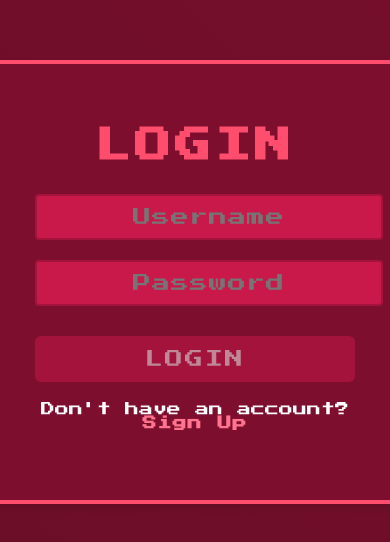
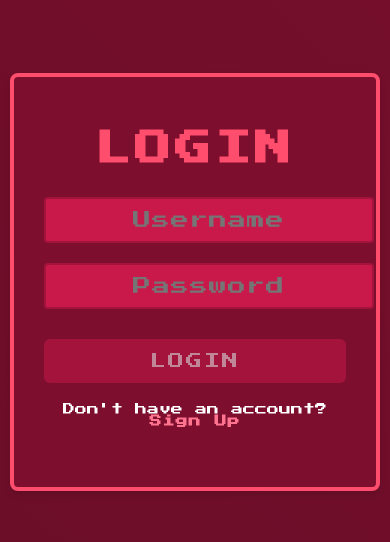
Before and after one commit to K-Senthil-Shunmugam/realms-of-discovery-front-end, a React (Create React App) app: page /login in a window 390 px wide. Shown: the part 140-682 px from the top of the page. Built offline with nearby package versions, Linux system fonts and the light colour scheme.

Commit message:
Update file Login.css

```diff
--- a/src/components/Login.css
+++ b/src/components/Login.css
@@ -31,6 +31,8 @@ body {
   align-items: center;
   width: 100%;
   height: 100%;
+  padding: 10px; /* Added padding for better centering on smaller screens */
+  box-sizing: border-box;
 }
 
 .login-box {
@@ -38,7 +40,8 @@ body {
   padding: 40px;
   border-radius: 8px;
   box-shadow: 0 4px 6px rgba(0, 0, 0, 0.1);
-  width: 320px; /* Adjusted size */
+  width: 100%;
+  max-width: 400px; /* Set max width to ensure the box doesn't stretch too much */
   text-align: center;
   border: 4px solid #ff4d6d; /* 8-bit solid border */
   background: rgba(128, 15, 47, 0.9); /* Semi-transparent background */
@@ -132,3 +135,26 @@ h1 {
   text-decoration: underline;
   color: #ff4d6d; /* Highlight color on hover */
 }
+
+/* Media Queries for responsiveness */
+@media (max-width: 500px) {
+  .login-box {
+    padding: 30px; /* Reduce padding for smaller screens */
+  }
+
+  h1 {
+    font-size: 28px; /* Reduce font size on small screens */
+  }
+
+  .input-field {
+    font-size: 16px; /* Slightly smaller input text */
+  }
+
+  .login-btn {
+    font-size: 16px; /* Smaller button font size */
+  }
+
+  .signup-link {
+    font-size: 12px; /* Smaller text for the signup link */
+  }
+}
```
